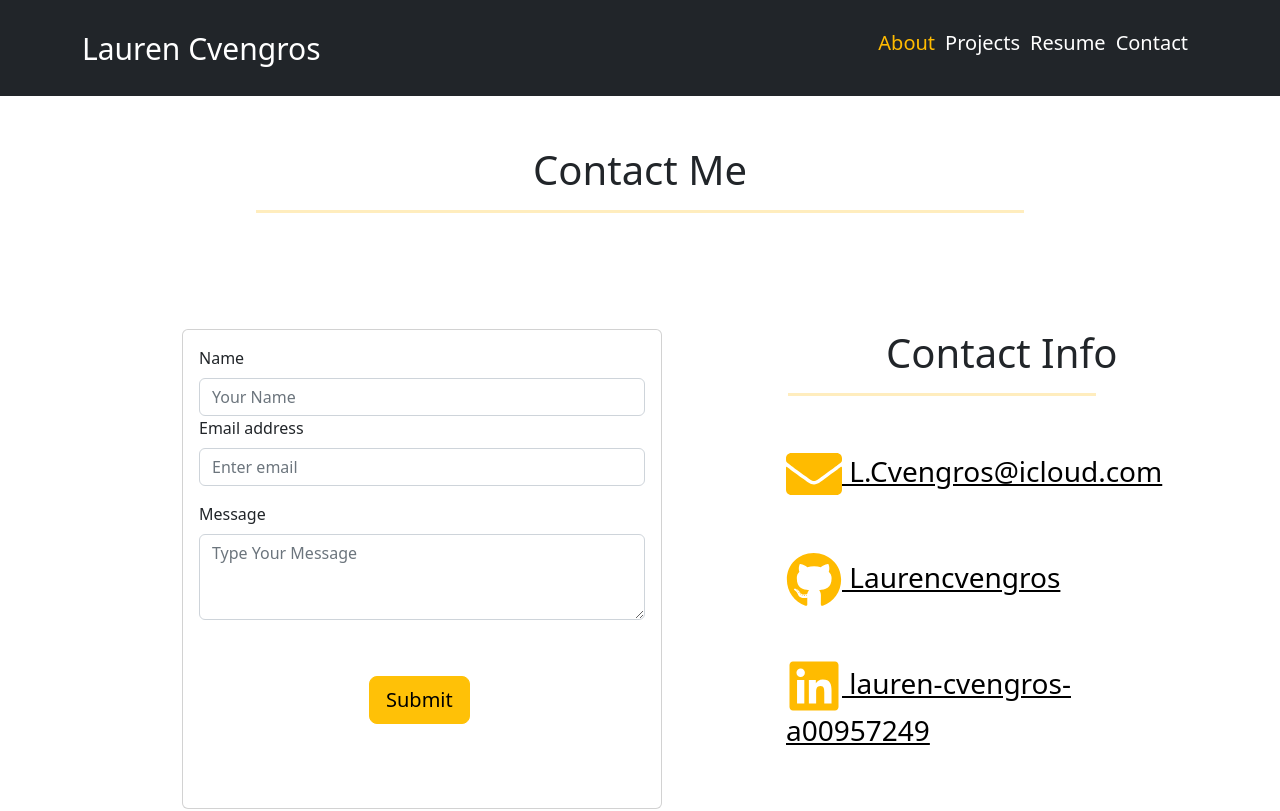
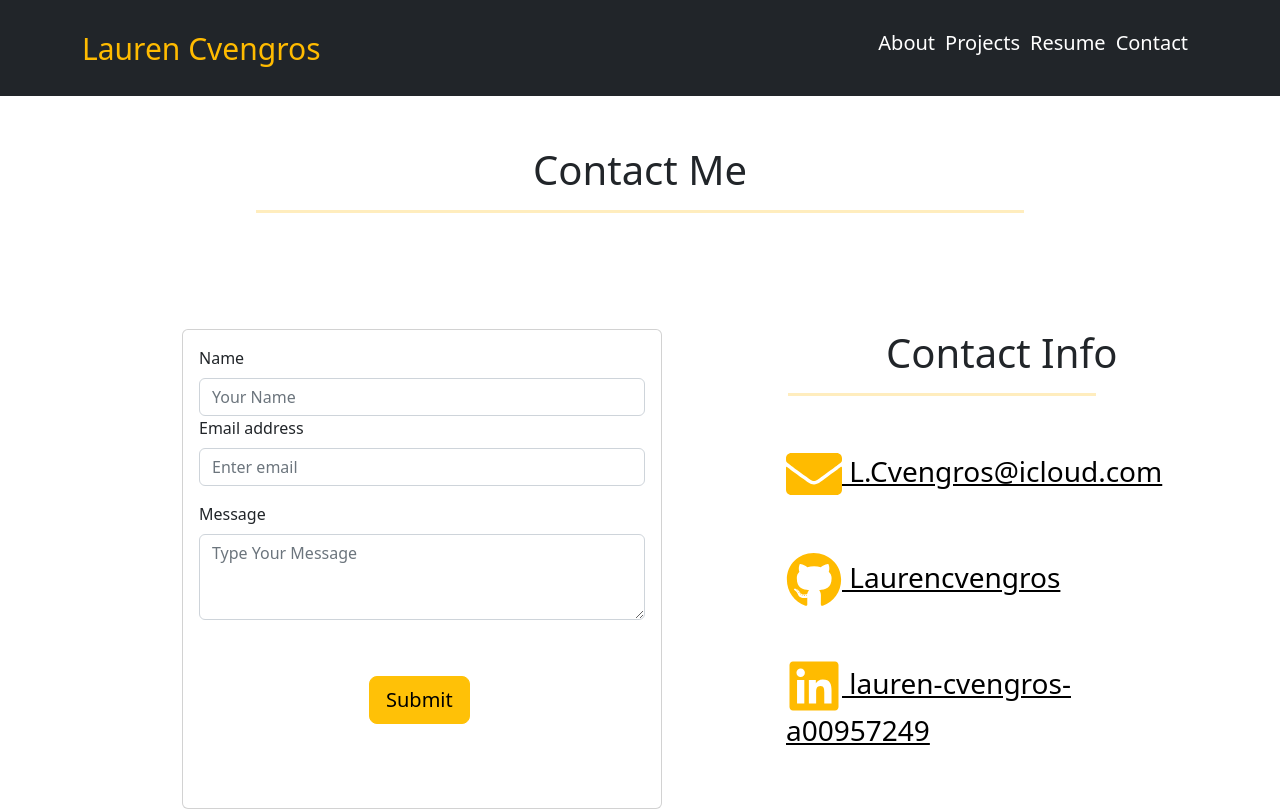
Before and after one commit to Laurencvengros/20_React-Portfolio, a React (Create React App) app: page /contact in a window 1280 px wide. Shown: the top 811 px of the page. Built offline with nearby package versions, Linux system fonts and the light colour scheme.

Commit message:
fixed bug in nav color

```diff
--- a/src/App.css
+++ b/src/App.css
@@ -46,8 +46,9 @@
 }
 
 .navHeader{
-  color: white;
+  color: #ffbb00;
   font-size: 30px;
+
 }
 
 
@@ -127,7 +128,7 @@
 }
 
 .test{
-  background: radial-gradient(closest-side, #b8b7b7, #e1e2e1 , #ffffff);
+   background: radial-gradient(closest-side, #b8b7b7, #e1e2e1 , #ffffff);
 
 
   /* box-shadow: 5px 5px 40px 30px inset rgba(0,0 ,0,0.2); */
--- a/src/components/Navigation.js
+++ b/src/components/Navigation.js
@@ -23,22 +23,23 @@ function Navigation(){
   switch(currentLink){
   case 'home':
    a= { color: '#ffbb00'};
-   b= { color: 'white'};
+
    break;
   case 'about':
    b= { color: '#ffbb00'};
+   a= { color: 'white'};
    break;
   case 'projects':
    c= { color: '#ffbb00'};
-   b= { color: 'white'};
+   a= { color: 'white'};
    break;
   case 'resume':
    d= { color: '#ffbb00' };
-   b= { color: 'white'};
+   a= { color: 'white'};
    break;
   case 'contact':
    e= { color: '#ffbb00'};
-   b= { color: 'white'};
+   a= { color: 'white'};
    break;
   default:
    f ={}
@@ -58,7 +59,7 @@ function Navigation(){
           <Navbar.Collapse id="responsive-navbar-nav">
             <Nav className="ms-auto tab" >
 
-                <NavLink  to="/about" className='navAbout' style={b} onClick={() => setCurrentLink('about')} id='navText'>About</NavLink>
+                <NavLink  to="/about" className='navs' style={b} onClick={() => setCurrentLink('about')} id='navText'>About</NavLink>
 
                 <NavLink to="/projects" className='navs' style={c} onClick={() => setCurrentLink('projects')} id='navText'>Projects</NavLink>
                 <NavLink to="/resume" className='navs' style={d} onClick={() => setCurrentLink('resume')} id='navText'>Resume</NavLink>
```
